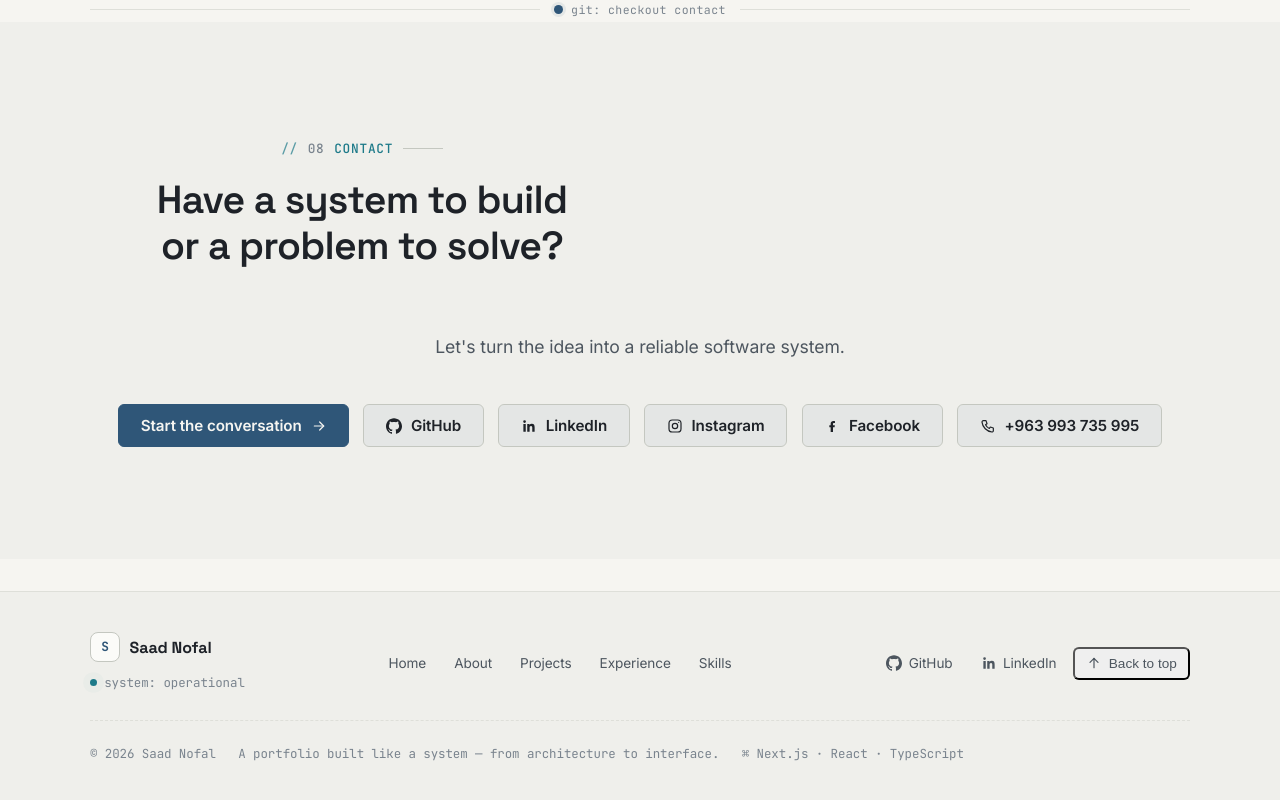
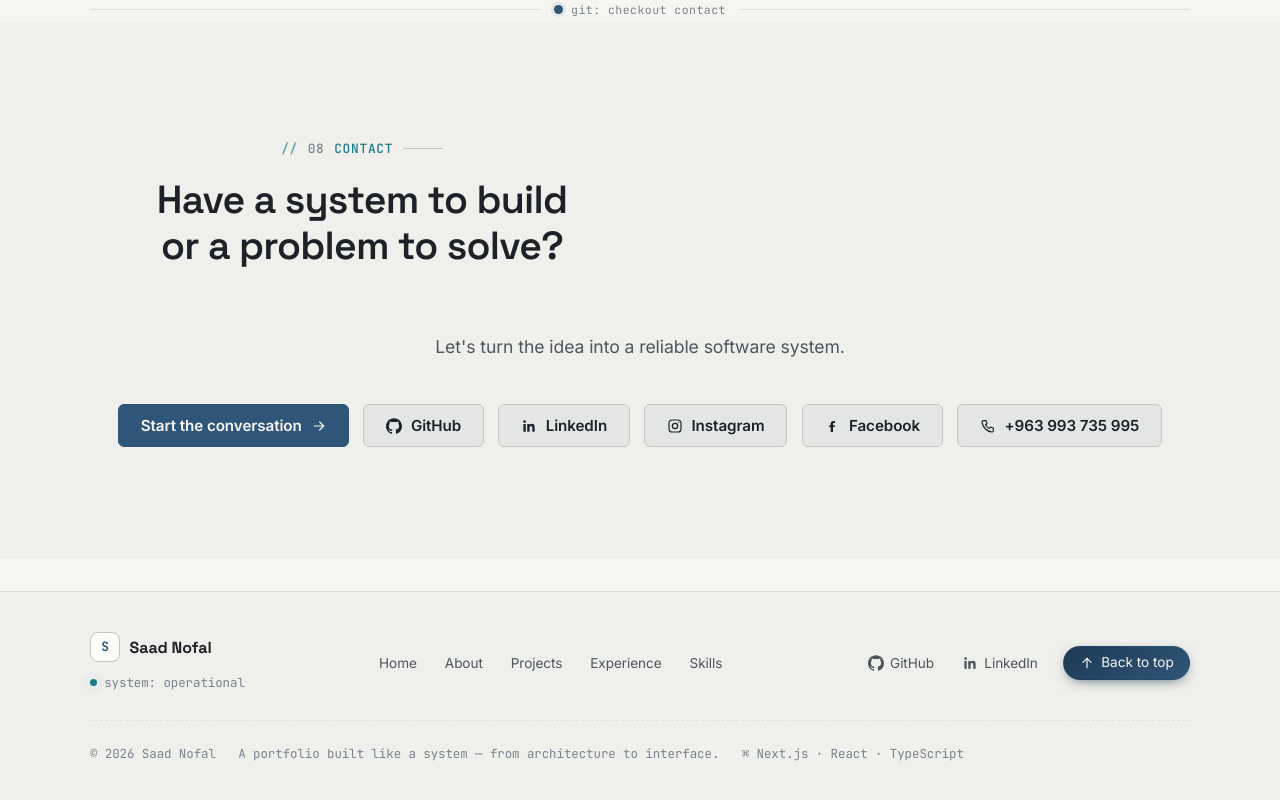
Before and after one commit to SaadEddinNofal/Portfolio, a Next.js app: page / in a window 1280 px wide. Shown: the part 7888-8688 px from the top of the page. Built offline with nearby package versions, Linux system fonts and the light colour scheme.

Commit message:
fix ico and fotter link

```diff
--- a/src/components/Footer.tsx
+++ b/src/components/Footer.tsx
@@ -50,7 +50,7 @@ export function Footer() {
             ))}
             <button
               type="button"
-              className="footer__link"
+              className="footer__link footer__top"
               onClick={() => window.scrollTo({ top: 0, behavior: "smooth" })}
             >
               <IconArrowUp size={16} />
--- a/src/styles/layout.css
+++ b/src/styles/layout.css
@@ -574,6 +574,48 @@ kbd {
   background: var(--accent-softer);
 }
 
+.footer__top {
+  margin-inline-start: 0.5rem;
+  padding: 0.5rem 0.95rem;
+  border: 1px solid transparent;
+  border-radius: 999px;
+  background: linear-gradient(145deg, var(--accent-strong), var(--accent));
+  color: var(--btn-primary-text);
+  font-family: var(--font-body);
+  font-size: 0.85rem;
+  line-height: 1;
+  cursor: pointer;
+  box-shadow: 0 4px 14px -6px var(--accent-strong);
+  transition:
+    transform 0.2s cubic-bezier(0.22, 1, 0.36, 1),
+    box-shadow 0.2s ease,
+    filter 0.2s ease;
+}
+
+.footer__top svg {
+  transition: transform 0.25s cubic-bezier(0.22, 1, 0.36, 1);
+}
+
+.footer__top:hover {
+  color: var(--btn-primary-text);
+  background: linear-gradient(145deg, var(--accent-strong), var(--accent));
+  filter: brightness(1.08);
+  transform: translateY(-2px);
+}
+
+.footer__top:hover svg {
+  transform: translateY(-2px);
+}
+
+.footer__top:active {
+  transform: translateY(0) scale(0.97);
+}
+
+.footer__top:focus-visible {
+  outline: 2px solid var(--accent-strong);
+  outline-offset: 2px;
+}
+
 .footer__legal {
   display: flex;
   flex-wrap: wrap;
```
Also changed, not shown: 1 other file (tests, documents, lock files or other folders).
